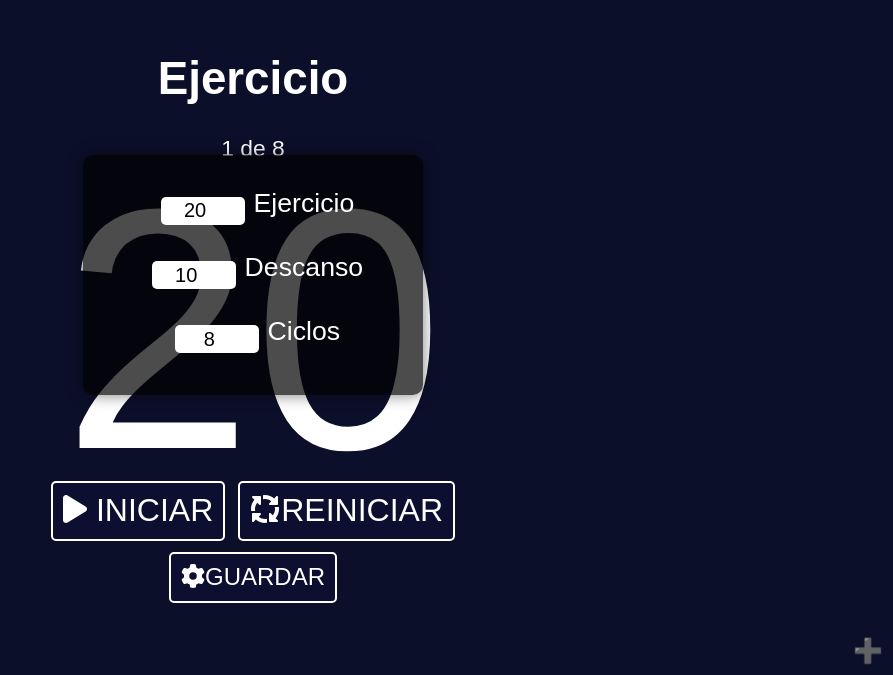
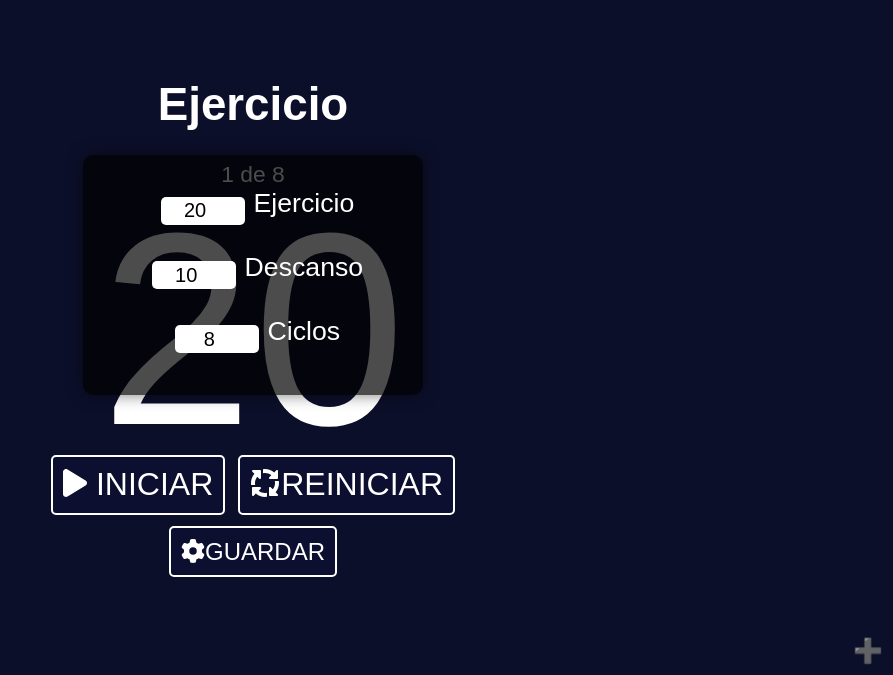
Before and after one commit to aljerr3/tabataclock, a React (Create React App) app: page / in a window 1280 px wide. Shown: the part 125-800 px from the top of the page, without its empty margins (387-1280 px from the left). Built offline with nearby package versions, Linux system fonts and the light colour scheme; a web font is replaced by a local one.

Commit message:
fix colors a css

```diff
--- a/src/App.css
+++ b/src/App.css
@@ -181,7 +181,7 @@ label {
 
 .segs {
   color: #fff;
-  font-size: 15em;
+  font-size: 12em;
   margin: -0.2em;
   padding: 1rem;
 }
```
